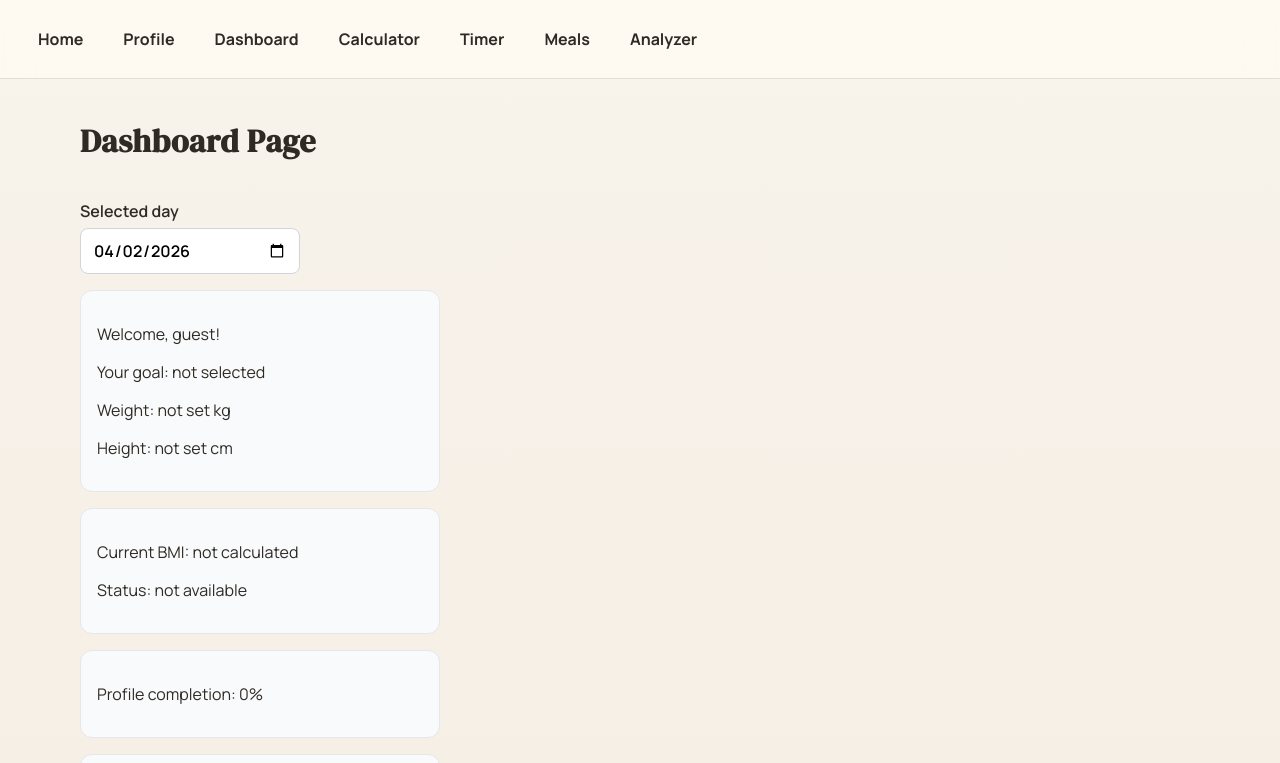
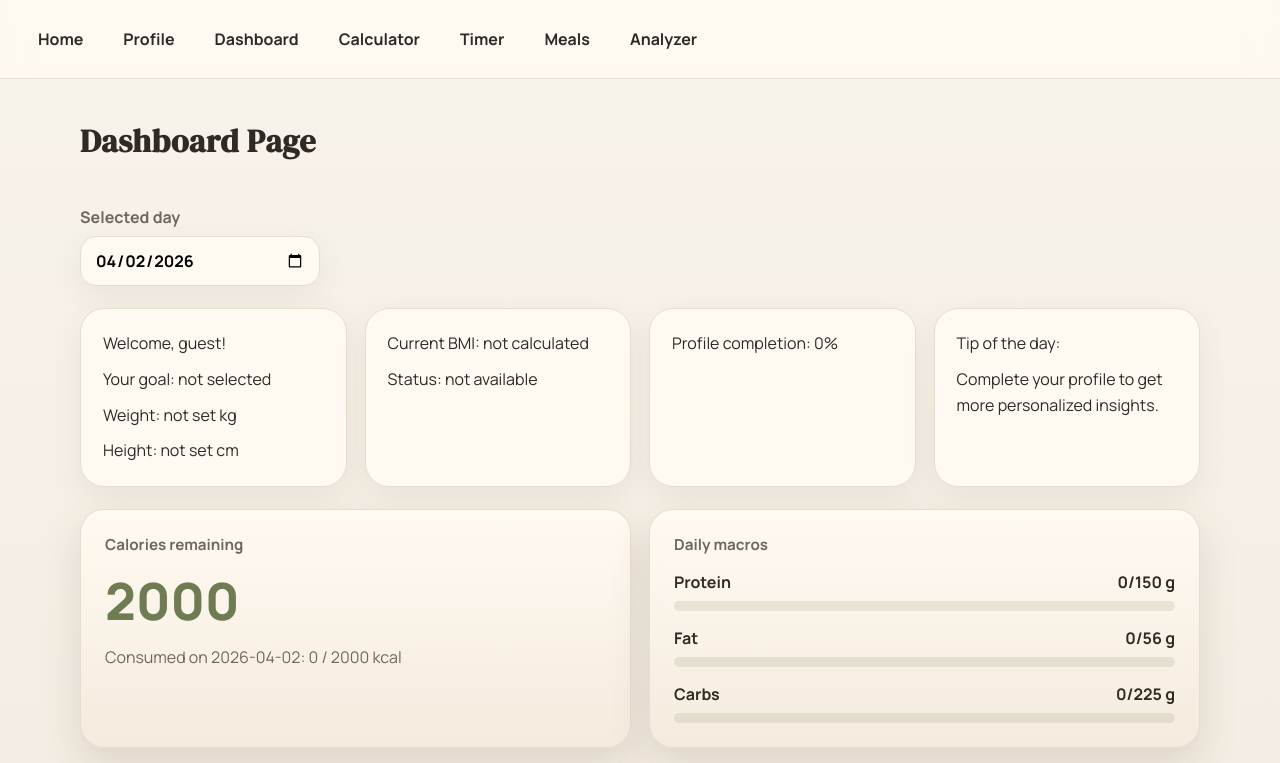
Before and after one commit to VladProtsyshyn/fitpilot-ai, a React (Vite) app: page /dashboard in a window 1280 px wide. Shown: the top 763 px of the page. Built offline with nearby package versions, Linux system fonts and the light colour scheme.

Commit message:
style: enhance dashboard with wellness card layout

```diff
--- a/src/pages/DashboardPage/DashboardPage.css
+++ b/src/pages/DashboardPage/DashboardPage.css
@@ -1,73 +1,110 @@
 .dashboard-page {
     display: flex;
     flex-direction: column;
-    gap: 16px;
+    gap: 22px;
+}
+
+.dashboard-overview {
+    display: grid;
+    grid-template-columns: repeat(auto-fit, minmax(220px, 1fr));
+    gap: 18px;
 }
 
 .dashboard-filter label {
     display: flex;
     flex-direction: column;
-    gap: 6px;
-    font-weight: 600;
-    max-width: 220px;
+    gap: 8px;
+    max-width: 240px;
+    font-weight: 700;
+    color: var(--color-text-soft);
 }
 
 .dashboard-filter input {
-    padding: 10px 12px;
-    border: 1px solid #d1d5db;
-    border-radius: 8px;
+    padding: 12px 14px;
+    background-color: rgba(255, 250, 242, 0.92);
+    border: 1px solid var(--color-border);
+    border-radius: var(--radius-md);
+    box-shadow: var(--shadow-soft);
 }
 
 .dashboard-card {
-    padding: 16px;
-    background-color: #f9fafb;
-    border: 1px solid #e5e7eb;
-    border-radius: 12px;
-    max-width: 360px;
+    padding: 22px;
+    background-color: rgba(255, 250, 242, 0.92);
+    border: 1px solid var(--color-border);
+    border-radius: var(--radius-lg);
+    box-shadow: var(--shadow-soft);
+}
+
+.dashboard-card p {
+    margin: 0 0 10px;
+    line-height: 1.6;
+}
+
+.dashboard-card p:last-child {
+    margin-bottom: 0;
+}
+
+.dashboard-card:hover,
+.dashboard-history-card:hover {
+    transform: translateY(-3px);
+    box-shadow: var(--shadow-medium);
+}
+
+.dashboard-card,
+.dashboard-history-card {
+    transition:
+        transform var(--transition-base),
+        box-shadow var(--transition-base),
+        border-color var(--transition-base);
 }
 
 .dashboard-summary {
     display: grid;
-    gap: 16px;
-    max-width: 760px;
+    grid-template-columns: repeat(auto-fit, minmax(280px, 1fr));
+    gap: 18px;
 }
 
 .dashboard-summary-card {
-    padding: 20px;
-    background-color: #f9fafb;
-    border: 1px solid #e5e7eb;
-    border-radius: 16px;
+    padding: 24px;
+    background:
+        linear-gradient(180deg, rgba(255, 250, 242, 0.96), rgba(245, 235, 222, 0.92));
+    border: 1px solid var(--color-border);
+    border-radius: var(--radius-lg);
+    box-shadow: var(--shadow-medium);
 }
 
 .summary-label {
-    margin: 0 0 8px;
-    font-size: 14px;
-    color: #4b5563;
+    margin: 0 0 10px;
+    font-size: 0.95rem;
+    color: var(--color-text-soft);
+    font-weight: 700;
 }
 
 .summary-value {
     margin: 0;
-    font-size: 40px;
-    font-weight: 700;
+    font-size: clamp(2.5rem, 4vw, 3.3rem);
+    font-weight: 800;
+    color: var(--color-primary);
 }
 
 .summary-subtitle {
-    margin: 8px 0 0;
-    color: #4b5563;
+    margin: 10px 0 0;
+    color: var(--color-text-soft);
+    line-height: 1.6;
 }
 
 .macro-row {
     display: flex;
     justify-content: space-between;
-    margin-top: 14px;
-    font-weight: 600;
+    margin-top: 16px;
+    font-weight: 700;
 }
 
 .macro-bar {
     width: 100%;
-    height: 8px;
-    margin-top: 6px;
-    background-color: #e5e7eb;
+    height: 10px;
+    margin-top: 8px;
+    background-color: rgba(111, 123, 82, 0.14);
     border-radius: 999px;
     overflow: hidden;
 }
@@ -78,22 +115,21 @@
 }
 
 .macro-fill.protein {
-    background-color: #ef4444;
+    background-color: #d78c5b;
 }
 
 .macro-fill.fat {
-    background-color: #f59e0b;
+    background-color: #b6a06f;
 }
 
 .macro-fill.carbs {
-    background-color: #2563eb;
+    background-color: #6f7b52;
 }
 
 .dashboard-history {
     display: flex;
     flex-direction: column;
-    gap: 12px;
-    max-width: 760px;
+    gap: 14px;
 }
 
 .dashboard-history h2 {
@@ -103,27 +139,29 @@
 .dashboard-history-card {
     display: flex;
     justify-content: space-between;
-    gap: 16px;
-    padding: 16px;
-    background-color: #f9fafb;
-    border: 1px solid #e5e7eb;
-    border-radius: 16px;
+    gap: 18px;
+    padding: 18px 20px;
+    background-color: rgba(255, 250, 242, 0.92);
+    border: 1px solid var(--color-border);
+    border-radius: var(--radius-lg);
+    box-shadow: var(--shadow-soft);
 }
 
 .history-title {
     margin: 0 0 6px;
-    font-weight: 700;
+    font-weight: 800;
 }
 
 .history-calories {
     margin: 0;
-    font-size: 20px;
-    font-weight: 700;
+    font-size: 1.35rem;
+    font-weight: 800;
+    color: var(--color-primary);
 }
 
 .history-time {
-    margin: 6px 0 0;
-    color: #6b7280;
+    margin: 8px 0 0;
+    color: var(--color-text-soft);
 }
 
 .history-macros {
@@ -131,6 +169,12 @@
     flex-wrap: wrap;
     gap: 8px;
     align-content: center;
-    font-weight: 600;
-    color: #4b5563;
+    font-weight: 700;
+    color: var(--color-text-soft);
 }
+
+.history-macros span {
+    padding: 6px 10px;
+    background-color: rgba(215, 140, 91, 0.12);
+    border-radius: 999px;
+}
--- a/src/pages/DashboardPage/DashboardPage.jsx
+++ b/src/pages/DashboardPage/DashboardPage.jsx
@@ -103,6 +103,7 @@ function DashboardPage() {
                 </label>
             </div>
 
+            <div className="dashboard-overview">
                 <div className="dashboard-card">
                     <p>Welcome, {profile.name || 'guest'}!</p>
                     <p>Your goal: {profile.goal || 'not selected'}</p>
@@ -122,6 +123,7 @@ function DashboardPage() {
                 <div className="dashboard-card">
                     <p>Tip of the day:</p>
                     <p>{tip}</p>
+                </div>
             </div>
 
             <div className="dashboard-summary">
```
Lines whose indentation alone changed are shown as unchanged.
